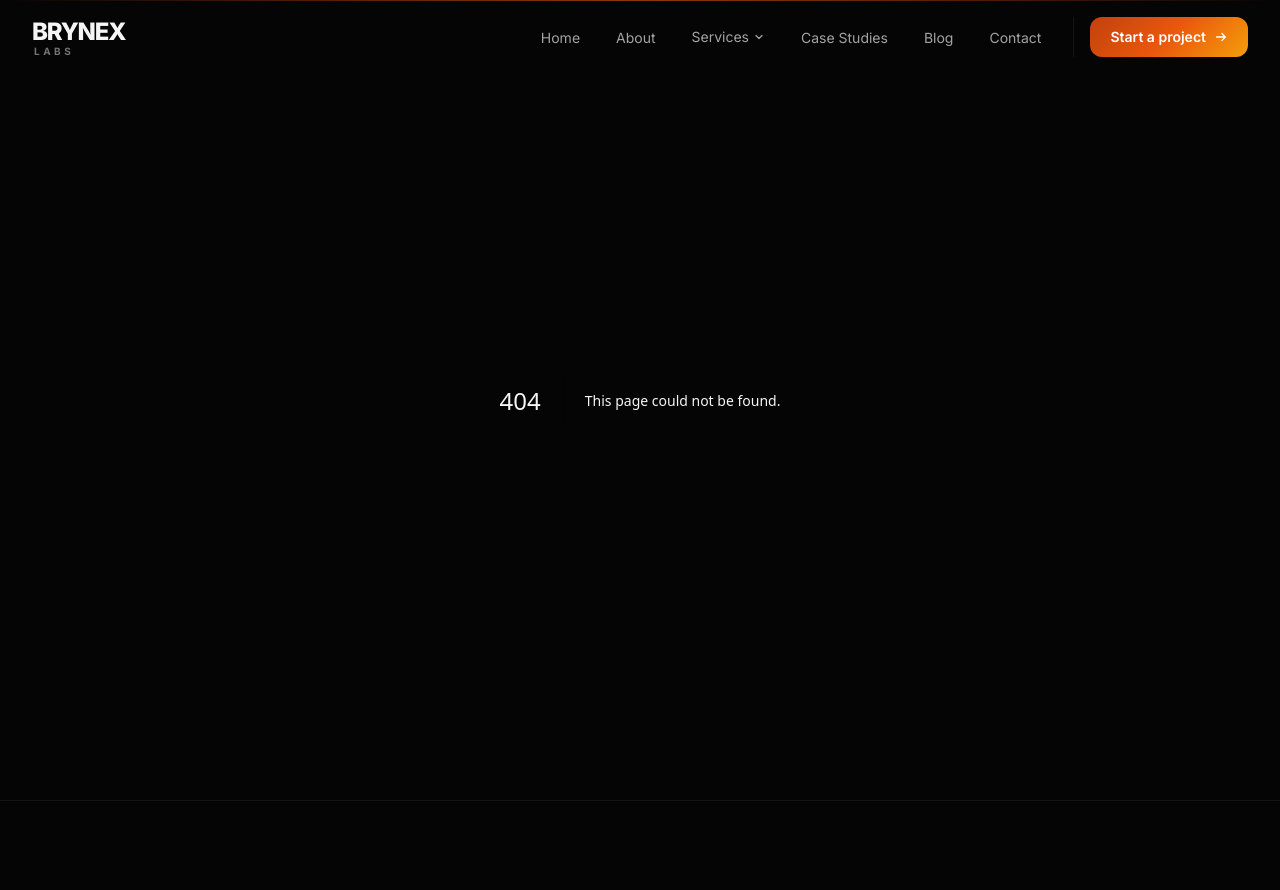
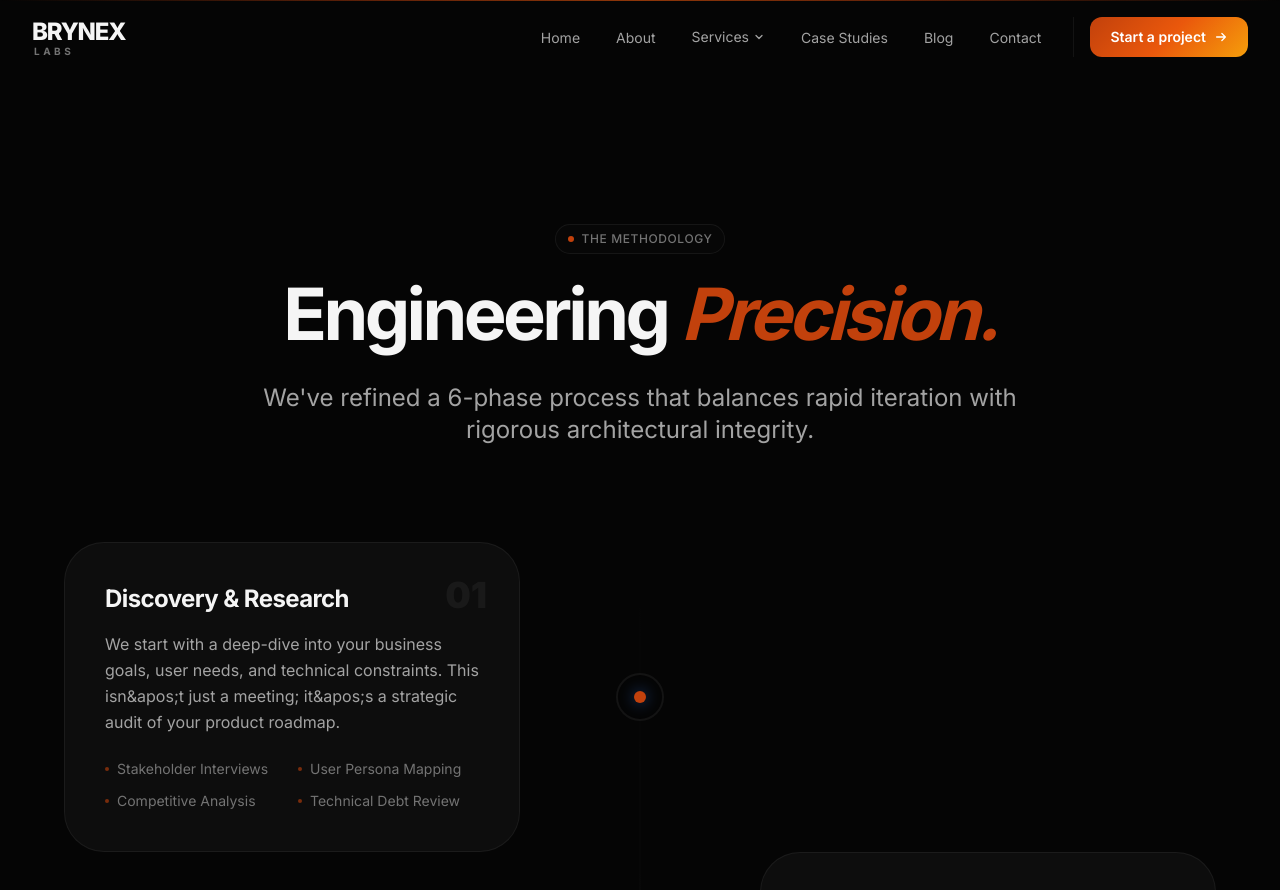
Before and after one commit to abhipandey1402/BrynexLabs, a Next.js app: page /how-we-work in a window 1280 px wide. Before the commit this address had no page. Shown: the top 890 px of the page. Built offline with nearby package versions, Linux system fonts and the light colour scheme.

Commit message:
feat: implement detailed 6-phase engineering process page and refactor homepage bridge

```diff
--- /dev/null
+++ b/src/app/how-we-work/page.tsx
@@ -0,0 +1,141 @@
+import { Metadata } from 'next';
+import SectionWrapper from '@/components/SectionWrapper';
+import Engagement from '@/components/sections/Engagement';
+import Link from 'next/link';
+
+export const metadata: Metadata = {
+    title: 'How We Work | Our 6-Phase Engineering Methodology',
+    description: 'Explore the Brynex Labs delivery process. From discovery and architecture to deployment and scaling, see how we build high-performance software.',
+};
+
+const phases = [
+    {
+        number: '01',
+        title: 'Discovery & Research',
+        description: 'We start with a deep-dive into your business goals, user needs, and technical constraints. This isn&apos;t just a meeting; it&apos;s a strategic audit of your product roadmap.',
+        items: ['Stakeholder Interviews', 'User Persona Mapping', 'Competitive Analysis', 'Technical Debt Review'],
+    },
+    {
+        number: '02',
+        title: 'Planning & Architecture',
+        description: 'Before a single line of code is written, we map the system. We select the tech stack that serves your long-term goals and define a clear, timeline-driven execution plan.',
+        items: ['System Design Diagrams', 'Database Schema Design', 'API Contract Definitions', 'Resource Allocation'],
+    },
+    {
+        number: '03',
+        title: 'High-Velocity Development',
+        description: 'Our senior engineers work in agile sprints, delivering functional increments every week. We emphasize code quality, peer reviews, and early integration.',
+        items: ['Weekly Demo Cycles', 'Automated CI/CD Pipelines', 'Clean Code Standards', 'Real-time Progress Tracking'],
+    },
+    {
+        number: '04',
+        title: 'Testing & Security QA',
+        description: 'Software is a liability until it&apos;s proven stable. We perform rigorous automated testing, security audits, and performance profiling to ensure production readiness.',
+        items: ['End-to-End Testing', 'Security Vulnerability Scans', 'Load & Stress Testing', 'UX Edge-Case Validation'],
+    },
+    {
+        number: '05',
+        title: 'Deployment & Launch',
+        description: 'Zero-downtime deployments are our standard. We handle the complexities of cloud infrastructure, monitoring setup, and database migrations for a smooth go-live.',
+        items: ['Blue-Green Deployments', 'Monitoring & Alerting', 'Performance Benchmarking', 'Rollback Strategy'],
+    },
+    {
+        number: '06',
+        title: 'Maintenance & Scaling',
+        description: 'Launch is just the beginning. We provide ongoing support, data-driven optimizations, and the foundational scaling required as your user base grows.',
+        items: ['24/7 Error Monitoring', 'Feature Iteration', 'Cost Optimization', 'Strategic Scaling'],
+    },
+];
+
+export default function HowWeWorkPage() {
+    return (
+        <div className="pt-32 pb-16">
+            <SectionWrapper>
+                <div className="max-w-6xl mx-auto">
+                    {/* Header */}
+                    <div className="mb-24 text-center">
+                        <div className="inline-flex items-center gap-2 mb-6 px-3 py-1.5 rounded-full border border-border bg-background-secondary/50">
+                            <span className="w-1.5 h-1.5 rounded-full bg-accent" aria-hidden="true" />
+                            <span className="text-foreground-muted text-xs font-medium uppercase tracking-wider">The Methodology</span>
+                        </div>
+                        <h1 className="text-5xl md:text-7xl font-bold text-foreground mb-8 tracking-tighter">
+                            Engineering <span className="text-accent italic">Precision.</span>
+                        </h1>
+                        <p className="text-xl md:text-2xl text-foreground-secondary leading-relaxed max-w-3xl mx-auto">
+                            We&apos;ve refined a 6-phase process that balances rapid iteration with rigorous architectural integrity.
+                        </p>
+                    </div>
+
+                    {/* Timeline / Phases */}
+                    <div className="relative mb-32">
+                        {/* Vertical line for desktop */}
+                        <div className="hidden lg:block absolute left-1/2 top-0 bottom-0 w-px bg-gradient-to-b from-transparent via-border to-transparent -translate-x-1/2" />
+
+                        <div className="space-y-12 lg:space-y-0">
+                            {phases.map((phase, index) => (
+                                <div key={phase.number} className={`relative flex flex-col lg:flex-row items-center gap-8 lg:gap-24 ${index % 2 === 1 ? 'lg:flex-row-reverse' : ''}`}>
+                                    {/* Content Card */}
+                                    <div className="flex-1 w-full">
+                                        <div className={`
+                                            p-8 md:p-10 bg-background-card border border-border rounded-[40px]
+                                            hover:border-accent/30 transition-all duration-300 relative group
+                                        `}>
+                                            <div className="absolute top-8 right-8 text-4xl font-black text-white/5 group-hover:text-accent/10 transition-colors">
+                                                {phase.number}
+                                            </div>
+                                            <h3 className="text-2xl font-bold text-foreground mb-4 tracking-tight">
+                                                {phase.title}
+                                            </h3>
+                                            <p className="text-foreground-secondary leading-relaxed mb-6">
+                                                {phase.description}
+                                            </p>
+                                            <div className="grid grid-cols-2 gap-3">
+                                                {phase.items.map((item) => (
+                                                    <div key={item} className="flex items-center gap-2 text-sm text-foreground-muted">
+                                                        <div className="w-1 h-1 rounded-full bg-accent/60" />
+                                                        {item}
+                                                    </div>
+                                                ))}
+                                            </div>
+                                        </div>
+                                    </div>
+
+                                    {/* Middle Circle */}
+                                    <div className="hidden lg:flex w-12 h-12 rounded-full bg-background border-2 border-border items-center justify-center relative z-10 shrink-0">
+                                        <div className="w-3 h-3 rounded-full bg-accent shadow-[0_0_15px_rgba(59,130,246,0.5)]" />
+                                    </div>
+
+                                    {/* Empty space for grid alignment */}
+                                    <div className="hidden lg:block flex-1" />
+                                </div>
+                            ))}
+                        </div>
+                    </div>
+
+                    {/* How we engage header */}
+                    <div id="engagement-models" className="pt-24 border-t border-border">
+                        <Engagement />
+                    </div>
+
+                    {/* Final CTA */}
+                    <div className="mt-32 text-center py-20 bg-background-secondary border border-border rounded-[48px] relative overflow-hidden">
+                        <div className="absolute top-0 right-0 p-12 opacity-5 pointer-events-none">
+                            <svg width="200" height="200" viewBox="0 0 24 24" fill="currentColor">
+                                <path d="M12 2L2 7l10 5 10-5-10-5zM2 17l10 5 10-5M2 12l10 5 10-5" />
+                            </svg>
+                        </div>
+                        <h2 className="text-3xl md:text-5xl font-bold text-foreground mb-8 tracking-tight px-4">
+                            Ready to build something <span className="text-accent underline decoration-accent/20 underline-offset-8">extraordinary?</span>
+                        </h2>
+                        <Link
+                            href="/contact"
+                            className="inline-flex items-center gap-3 px-10 py-5 bg-accent text-white font-bold rounded-2xl hover:bg-accent-hover transition-all shadow-xl shadow-accent/20 text-lg"
+                        >
+                            Start the discovery phase
+                        </Link>
+                    </div>
+                </div>
+            </SectionWrapper>
+        </div>
+    );
+}
--- a/src/components/sections/HowWeWork.tsx
+++ b/src/components/sections/HowWeWork.tsx
@@ -68,10 +68,31 @@ export default function HowWeWork() {
                 ))}
             </div>
 
-            {/* Caption */}
-            <p className="text-center text-foreground-muted text-sm mt-10 md:mt-12">
-                Simple delivery, fast feedback and long-term support.
-            </p>
+            {/* Link to Full Process */}
+            <div className="text-center mt-12 md:mt-16">
+                <a
+                    href="/how-we-work"
+                    className="group inline-flex items-center gap-2 text-foreground font-bold hover:text-accent transition-colors"
+                >
+                    See our full 6-phase process
+                    <svg
+                        width="20"
+                        height="20"
+                        viewBox="0 0 24 24"
+                        fill="none"
+                        stroke="currentColor"
+                        strokeWidth="2.5"
+                        strokeLinecap="round"
+                        strokeLinejoin="round"
+                        className="group-hover:translate-x-1 transition-transform"
+                    >
+                        <path d="M5 12h14M12 5l7 7-7 7" />
+                    </svg>
+                </a>
+                <p className="text-foreground-muted text-sm mt-4">
+                    Simple delivery, fast feedback and long-term support.
+                </p>
+            </div>
         </SectionWrapper>
     );
 }
```
Also changed, not shown: 1 other file (tests, documents, lock files or other folders).
